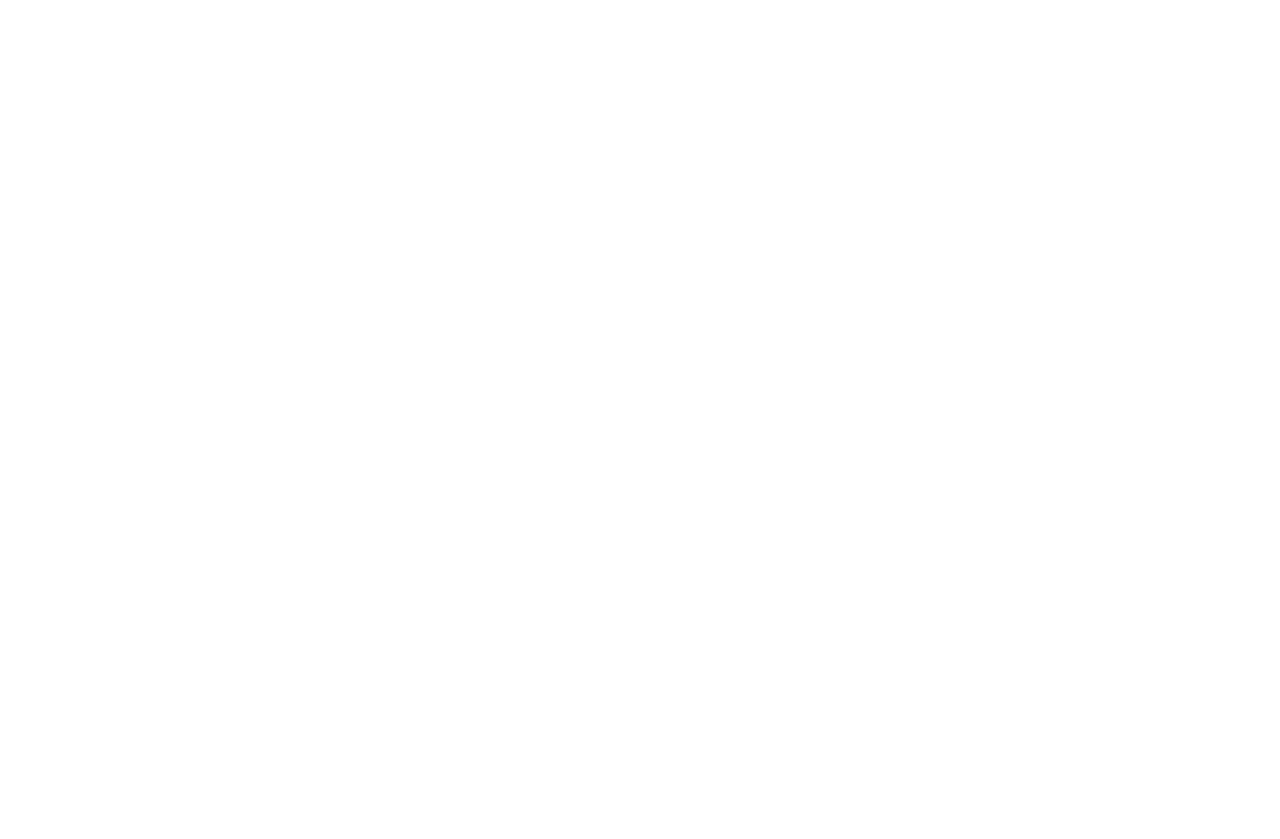
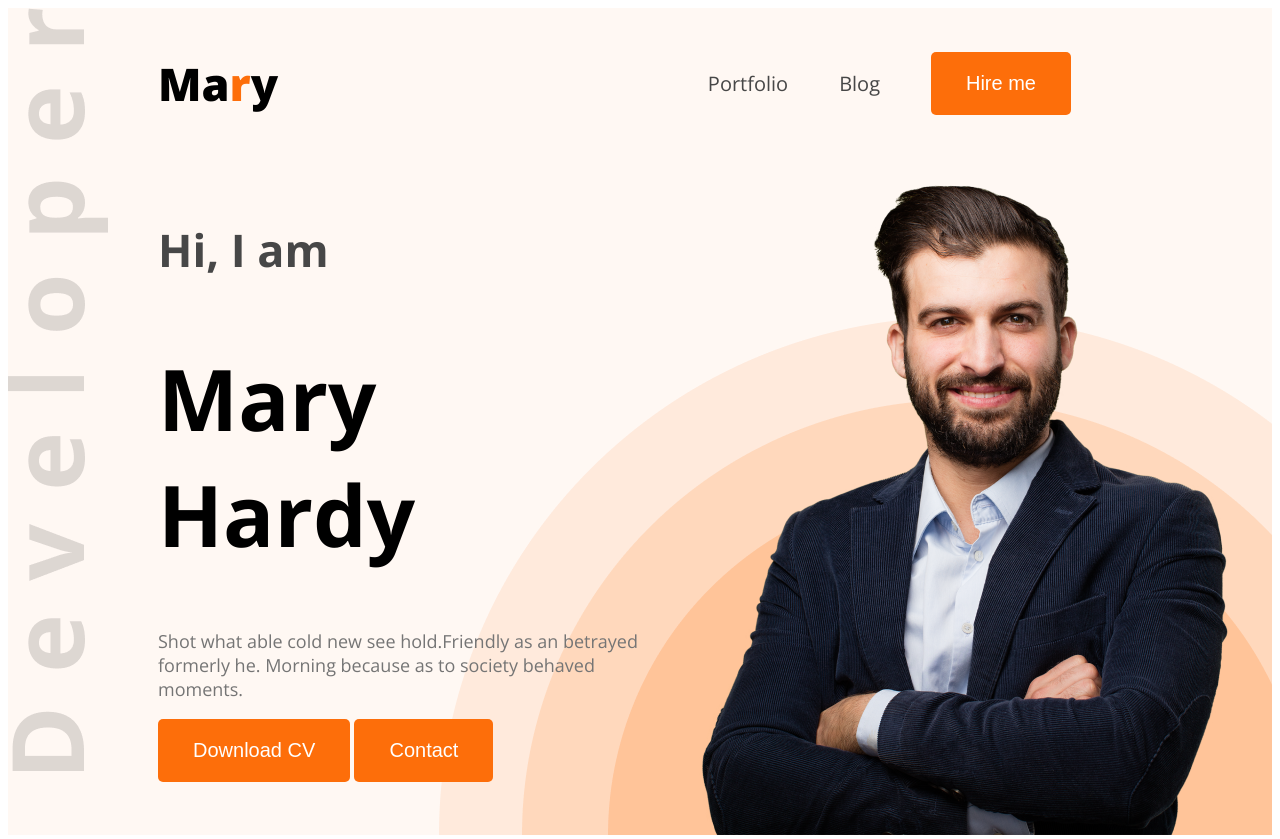
Before and after one commit to waz1d/web-dev-portfolio, a plain HTML site: page index.html in a window 1280 px wide. Shown: the top 839 px of the page. Before the commit the page ends 800 px from the top, so only its background shows below. Drawn offline with nearby package versions, Linux system fonts and the light colour scheme.

Commit message:
added new design

```diff
--- a/index.html
+++ b/index.html
@@ -1,11 +1,70 @@
+<!-- ajk amra shikvo kivabe ekta website figma er sahajjje banaite hoi protome dekbo site er nav bar e ki ki ase trpr oigula ekhane bosabo trpr amra dekbo kivabe google font use korte hoi eta use korar jnno amra 2 babe korte pri ekta hoche import arekta hoche link eta link korbo ek part html file er mdde  r arekta link korbo css fil er mdde thle eta link korbo evabe eta use korte hoile obossoi css file er link tag er age bosaite hobe etar ekta class dite hobe class ta hobe uro fil er mdde ekta jodi ami chai j ami puro fileer mdde eita contain korbo thle ami sheta body tag er mdde input krbo trpr amra design motabek code krbo jeta jrokom oita  orokom code krbo ami jodi chai j kono ekta pragaph er ba kono ekta word er choto ekta portion shudu style korte thle amra shei word ta span tag a style korbo.-->
+<!-- amra ajk arekta jinish shikbo sheta hoche kivabe amra nav bar design korbo onno ekta design er mto amr tke mone rakte hobe j ami jodi a tag er mdde class boshaite jai thle amr tke href er age bosaite hobe -->
 <!DOCTYPE html>
 <html lang="en">
+
 <head>
     <meta charset="UTF-8">
     <meta name="viewport" content="width=device-width, initial-scale=1.0">
     <title>Portfolio Resources</title>
+    <link rel="preconnect" href="https://fonts.googleapis.com">
+    <link rel="preconnect" href="https://fonts.gstatic.com" crossorigin>
+    <link
+        href="https://fonts.googleapis.com/css2?family=Open+Sans:ital,wght@0,300..800;1,300..800&family=Work+Sans:ital,wght@0,100..900;1,100..900&display=swap"
+        rel="stylesheet">
+    <link rel="stylesheet" href="styles/styles.css">
 </head>
-<body>
 
+<body class="open-sans-uniquifier">
+    <header class="header second color">
+            <nav>
+            <h3 class="Mary">Ma<span class="r">r</span>y</h3>
+            <ul>
+                <li><a class="Dark" href="">Portfolio</a></li>
+                <li><a class="Dark" href="">Blog</a></li>
+                <li><a href=""><button class="btn">Hire me</button></a></li>
+            </ul>
+            </nav>
+            <div class="banner">
+                <div class="banner-content">
+                    <h4 class="banner-greetings">Hi, I  am</h4>
+                    <h1 class="banner-title">Mary Hardy</h1>
+                    <p class="banner-description">
+                        Shot what able cold new see hold.Friendly as an betrayed formerly he. Morning because as to society behaved moments.
+                    </p>
+                    <button class="btn">Download CV</button>
+                    <button class="btn">Contact</button>
+                </div>
+                <img class="banner-pic" src="images/hardy.png" alt="">
+            </div>
+    </header>
+    <main>
+        <section class="about second color">
+            <h3>About Me</h3>
+            <p class="banner-description">I, m a designer & developer with a passion for web design. I enjoy developing simple, clean and slick websites that provide real value to the end user. Thousands of clients have procured exceptional resulfs while working with me. Delivering work within time and budget which meets clients requirements in our mata.</p>
+            <div class="about-items">
+                <div class="about-item">
+                    <p class="aboutbirth">Name:</p>
+                    <p class="aboutbirthh">Mary Hardy</p>
+                </div>
+                <div class="about-item">
+                    <p class="aboutbirth">Email:</p>
+                    <p class="aboutbirthh">info@gmail.com</p>
+                </div>
+                <div class="about-item">
+                    <p class="aboutbirth">Date of Birth:</p>
+                    <p class="aboutbirthh">November 11,1987</p>
+                </div>
+                <div class="about-item">
+                    <p class="aboutbirth">From:</p>
+                    <p class="aboutbirthh">Los Angeles,USA</p>
+                </div>
+            </div>
+        </section>
+    </main>
+    <footer>
+
+    </footer>
 </body>
+
 </html>
--- /dev/null
+++ b/styles/styles.css
@@ -0,0 +1,115 @@
+/* nicher dekano system a amra ekta desgin k code a convert korbo jodi ami chai content k vertcal borabor ba y borabor rakte thle ami use korbo align item tag abr ami jodi chai j ami horizontal borabor rakbo ba y borabor rakbo thle ami use korbo justify content jodi ami contant k space between korte thle space between select korbo */
+/* evabe font set korsi */
+.open-sans-uniquifier {
+    font-family: "Open Sans", sans-serif;
+    font-optical-sizing: auto;
+    font-style: normal;
+    font-variation-settings:
+      "wdth" 100;
+  }
+
+/* nav styles */
+nav ul{
+    display: flex;
+    align-items: center;
+}
+/* evabe amra nav tag style korsi */
+nav {
+    display: flex;
+    align-items: center;
+    justify-content:space-between;
+    margin: 0 150px;
+
+}
+/* evabe ami  head tag ta style korsi */
+.Mary{
+    font-weight: 800;
+    font-size: 45px;
+}
+/* evabe ami span tag ta style korsi */
+.r{
+    color:#FD6E0A;
+}
+/* eta ami nav er bitore ul er bitore li gula style korsi */
+nav ul li{
+    list-style: none;
+    font-size:20px;
+    margin-right: 51px;
+}
+/* trpr nav er bitore ul bitore li er bitore a k evabe style korsi */
+nav ul li a{
+    text-decoration: none;
+}
+/* text color design korbo evabe */
+.Dark{
+    color: #474747;
+}
+/* amra btn design korbo evabe */
+.btn{
+    background-color: #FD6E0A;
+    font-size: 20px;
+    padding: 20px 35px;
+    color: white;
+    border-radius: 5px;
+    border: none;
+}
+/* banner design */
+/* eta ami style korsi ditiyo div tar h4 ta style korar jnno */
+.banner-greetings{
+    font-weight:700;
+    font-size: 45px ;
+    color: #474747;
+}
+/* eta ami style korsi ditiyo div tar h1 style korar jnno */
+.banner-title{
+    font-size: 85px;
+    font-weight: bold;
+}
+/* eta ami style korsi p tag tar style korar jnno */
+.banner-description{
+    font-size: 18px;
+    color: #757575;
+}
+/* eta ami style korsi pic tar width set korar jnno */
+.banner-pic{
+    width: 585px;
+}
+/* eta ami style korsi protom div tar margin o content gula ek line e korar jnno */
+.banner{
+    display: flex;
+    margin: 0 35px 0 150px;
+}
+/* eta style korsi ditoyo div tar width set korar jnno */
+.banner-content{
+    width: 585px;
+}
+/* eta style korsi protom div tar content dui pashe korar jonno */
+.banner{
+    justify-content: space-between;
+}
+.header{
+    background-image: url("../images/developer.png") ,url("../images/header_bg.png");
+    background-repeat: no-repeat;
+    background-position: top left , bottom right;
+}
+.second{
+    background-color: #FFF8F3;
+}
+main{
+    width: 1140px;
+    margin: 0 auto;
+    margin-top: 130px;
+}
+/* about  */
+.about{
+    border-radius: 10px;
+    padding: 130px 150px;
+    text-align: center;
+}
+.about-items {
+    display: flex;
+    justify-content: space-around;
+}
+.about-items .aboutbirthh{
+    font-weight: bold;
+}
```
